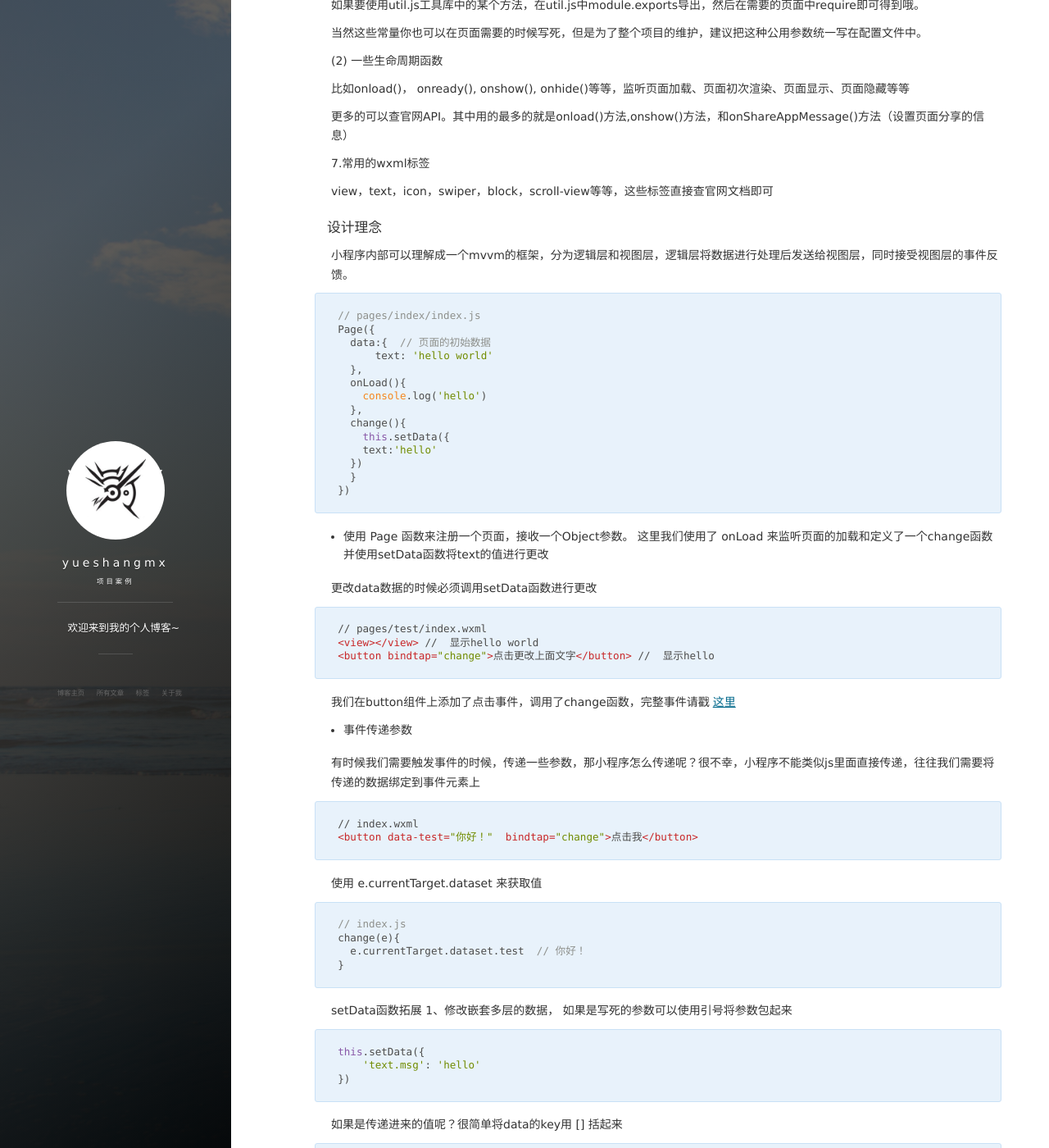
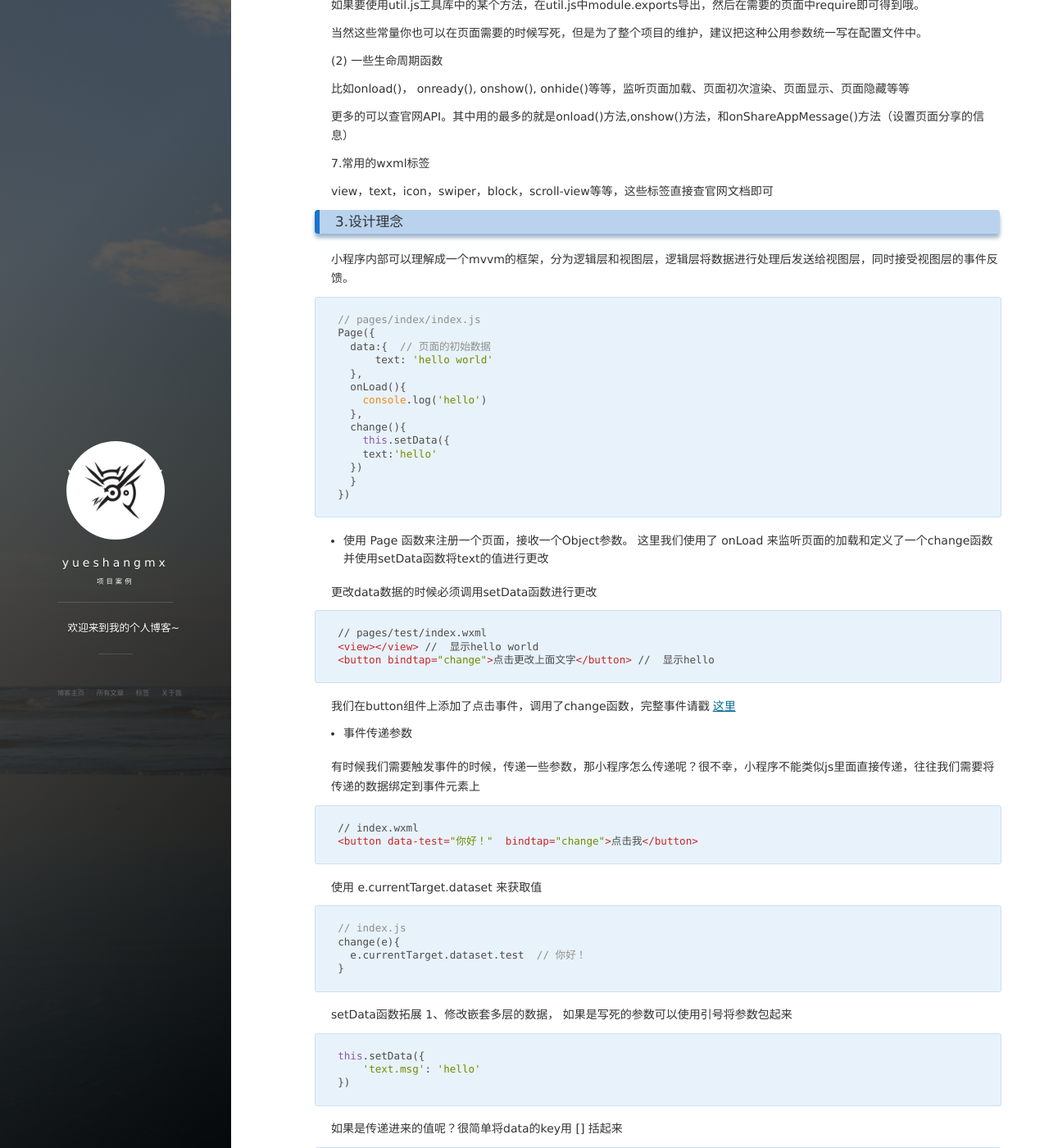
Before and after one commit to yueshangmx/yueshangmx.github.io, a Jekyll site: the page built from _posts/2018-05-28-微信小程序学习阶段一.md, in a window 1280 px wide and 1400 px high, scrolled down 3511 px. Shown: the whole window at 82% size. Built offline with Jekyll 4.4.1, drawn with Linux system fonts in a browser that asks for light colours; nearby versions of some CDN libraries; comment, search, counter and statistics services are not loaded; some of the changed text lies outside the part shown.

Commit message:
update wx

```diff
--- a/_posts/2018-05-28-微信小程序学习阶段一.md
+++ b/_posts/2018-05-28-微信小程序学习阶段一.md
@@ -139,7 +139,8 @@ index.js就是js文件哦。
 
 view，text，icon，swiper，block，scroll-view等等，这些标签直接查官网文档即可
 
-#### 设计理念
+
+### 3.设计理念
 
 小程序内部可以理解成一个mvvm的框架，分为逻辑层和视图层，逻辑层将数据进行处理后发送给视图层，同时接受视图层的事件反馈。
 
```
Also changed, not shown: other parts of _posts/2018-05-28-微信小程序学习阶段一.md (+1 -1 lines).
